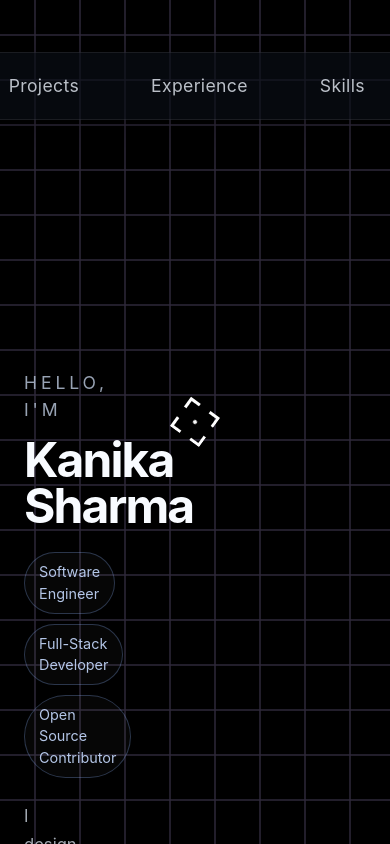
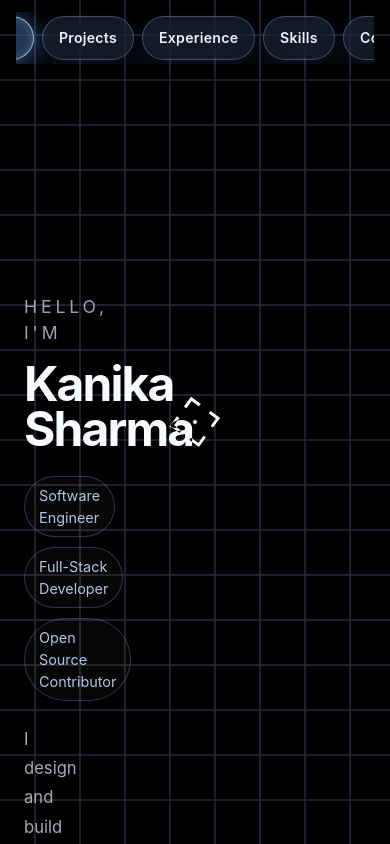
Before and after one commit to kanikasharma-18/Portfolio, a React app: page / in a window 390 px wide. Shown: the top 844 px of the page. Built offline with nearby package versions, Linux system fonts and the light colour scheme; the HTML template or start-up script is replaced by a standard one.

Commit message:
Navbar UI

```diff
--- a/src/App.jsx
+++ b/src/App.jsx
@@ -1,12 +1,13 @@
 import ShapeGrid from "./components/ShapeGrid";
 import TargetCursor from "./components/TargetCursor";
 import TechStack from "./components/TechStack";
+import Navbar from "./components/Navbar";
 
 function App() {
-  const navItems = ["About", "Projects", "Experience", "Skills", "Contact"];
-
   return (
     <div style={{ minHeight: "100vh", background: "#000", position: "relative" }}>
+      <Navbar />
+
       <div
         style={{
           position: "fixed",
@@ -28,6 +29,7 @@ function App() {
       </div>
 
       <div
+        id="about"
         style={{
           position: "relative",
           zIndex: 2,
@@ -50,39 +52,6 @@ function App() {
             paddingTop: "20px",
           }}
         >
-          <nav
-            style={{
-              alignSelf: "center",
-              marginTop: "8px",
-              padding: "10px 10px",
-              borderRadius: "999px",
-              background: "rgba(10, 14, 22, 0.66)",
-              border: "1px solid rgba(255,255,255,0.08)",
-              boxShadow: "0 10px 35px rgba(0, 0, 0, 0.22)",
-              backdropFilter: "blur(16px)",
-              WebkitBackdropFilter: "blur(16px)",
-              pointerEvents: "auto",
-            }}
-          >
-            <div style={{ display: "flex", gap: "60px", alignItems: "center", justifyContent: "center" }}>
-              {navItems.map((item) => (
-                <a
-                  key={item}
-                  href="#"
-                  style={{
-                    color: "rgba(226, 232, 240, 0.82)",
-                    textDecoration: "none",
-                    fontSize: "1.1rem",
-                    letterSpacing: "0.02em",
-                    padding: "10px 6px",
-                  }}
-                >
-                  {item}
-                </a>
-              ))}
-            </div>
-          </nav>
-
           <main
             style={{
               display: "grid",
@@ -157,6 +126,12 @@ function App() {
               <button
                 type="button"
                 className="cursor-target"
+                onClick={() => {
+                  const element = document.getElementById("projects");
+                  if (element) {
+                    element.scrollIntoView({ behavior: "smooth" });
+                  }
+                }}
                 style={{
                   background: "rgba(124, 173, 255, 0.14)",
                   color: "#eaf3ff",
@@ -338,7 +313,12 @@ function App() {
         </div>
       </div>
 
+      <div id="projects" style={{ paddingTop: "60px" }} />
+      <div id="experience" style={{ paddingTop: "40px" }} />
+
       <TechStack />
+
+      <div id="contact" style={{ paddingBottom: "80px" }} />
     </div>
   );
 }
--- /dev/null
+++ b/src/components/Navbar.css
@@ -0,0 +1,111 @@
+.navbar-header {
+  position: fixed;
+  top: 24px;
+  left: 50%;
+  transform: translateX(-50%);
+  z-index: 100;
+  display: flex;
+  justify-content: center;
+  align-items: center;
+  width: max-content;
+  max-width: calc(100vw - 32px);
+  pointer-events: auto;
+}
+
+.navbar-nav {
+  display: flex;
+  gap: 14px;
+  align-items: center;
+  justify-content: center;
+  padding: 0;
+  margin: 0;
+  background: transparent;
+  border: none;
+}
+
+.nav-pill {
+  position: relative;
+  display: inline-flex;
+  align-items: center;
+  justify-content: center;
+  min-height: 44px;
+  padding: 13px 20px;
+  border-radius: 999px;
+  background: rgba(124, 173, 255, 0.14);
+  border: 1px solid rgba(140, 182, 255, 0.32);
+  color: #eaf3ff;
+  font-family: 'Inter', -apple-system, BlinkMacSystemFont, "Segoe UI", Roboto, sans-serif;
+  font-size: 0.98rem;
+  font-weight: 600;
+  letter-spacing: 0.02em;
+  box-shadow: 0 10px 26px rgba(67, 112, 192, 0.16);
+  backdrop-filter: blur(12px);
+  -webkit-backdrop-filter: blur(12px);
+  cursor: pointer;
+  outline: none;
+  user-select: none;
+  transition: transform 280ms cubic-bezier(0.16, 1, 0.3, 1),
+              background-color 280ms ease,
+              border-color 280ms ease,
+              box-shadow 280ms ease,
+              color 280ms ease;
+  will-change: transform;
+  pointer-events: auto;
+}
+
+.nav-pill-text {
+  pointer-events: none;
+  white-space: nowrap;
+}
+
+/* Hover State */
+.nav-pill:hover {
+  background: rgba(124, 173, 255, 0.25);
+  border-color: rgba(140, 182, 255, 0.65);
+  color: #ffffff;
+  box-shadow: 0 12px 30px rgba(67, 112, 192, 0.35), 0 0 15px rgba(124, 173, 255, 0.25);
+}
+
+/* Active Section State */
+.nav-pill.active {
+  background: rgba(96, 165, 250, 0.32);
+  border-color: rgba(191, 219, 254, 0.8);
+  color: #ffffff;
+  font-weight: 600;
+  box-shadow: 0 0 22px rgba(96, 165, 250, 0.45), 0 10px 26px rgba(67, 112, 192, 0.3), inset 0 0 12px rgba(191, 219, 254, 0.25);
+}
+
+.nav-pill.active:hover {
+  background: rgba(96, 165, 250, 0.42);
+  border-color: rgba(191, 219, 254, 0.95);
+  box-shadow: 0 0 28px rgba(96, 165, 250, 0.55), 0 12px 30px rgba(67, 112, 192, 0.4), inset 0 0 15px rgba(191, 219, 254, 0.35);
+}
+
+/* Accessibility Focus Ring */
+.nav-pill:focus-visible {
+  outline: 2px solid #8cb6ff;
+  outline-offset: 4px;
+  box-shadow: 0 0 18px rgba(140, 182, 255, 0.6);
+}
+
+/* Mobile Responsiveness */
+@media (max-width: 640px) {
+  .navbar-header {
+    top: 12px;
+    width: 96vw;
+  }
+  .navbar-nav {
+    gap: 8px;
+    overflow-x: auto;
+    max-width: 100%;
+    scrollbar-width: none;
+    padding: 4px 0;
+  }
+  .navbar-nav::-webkit-scrollbar {
+    display: none;
+  }
+  .nav-pill {
+    padding: 10px 16px;
+    font-size: 0.88rem;
+  }
+}
--- /dev/null
+++ b/src/components/Navbar.jsx
@@ -0,0 +1,93 @@
+import { useState, useEffect, useRef } from 'react';
+import './Navbar.css';
+
+const NAV_ITEMS = [
+  { id: 'about', label: 'About' },
+  { id: 'projects', label: 'Projects' },
+  { id: 'experience', label: 'Experience' },
+  { id: 'skills', label: 'Skills' },
+  { id: 'contact', label: 'Contact' },
+];
+
+export default function Navbar() {
+  const [activeSection, setActiveSection] = useState('about');
+
+  useEffect(() => {
+    const handleScroll = () => {
+      const scrollPosition = window.scrollY + 250;
+      const sections = NAV_ITEMS.map((item) => document.getElementById(item.id)).filter(Boolean);
+
+      for (let i = sections.length - 1; i >= 0; i--) {
+        const section = sections[i];
+        if (section && section.offsetTop <= scrollPosition) {
+          setActiveSection(NAV_ITEMS[i].id);
+          break;
+        }
+      }
+    };
+
+    window.addEventListener('scroll', handleScroll, { passive: true });
+    return () => window.removeEventListener('scroll', handleScroll);
+  }, []);
+
+  const handleNavClick = (id) => {
+    setActiveSection(id);
+    const element = document.getElementById(id);
+    if (element) {
+      element.scrollIntoView({ behavior: 'smooth', block: 'start' });
+    }
+  };
+
+  return (
+    <header className="navbar-header">
+      <nav className="navbar-nav" aria-label="Main Navigation">
+        {NAV_ITEMS.map((item) => (
+          <NavPill
+            key={item.id}
+            item={item}
+            isActive={activeSection === item.id}
+            onClick={() => handleNavClick(item.id)}
+          />
+        ))}
+      </nav>
+    </header>
+  );
+}
+
+function NavPill({ item, isActive, onClick }) {
+  const buttonRef = useRef(null);
+
+  const handleMouseMove = (e) => {
+    const btn = buttonRef.current;
+    if (!btn) return;
+    const rect = btn.getBoundingClientRect();
+    const centerX = rect.left + rect.width / 2;
+    const centerY = rect.top + rect.height / 2;
+
+    const deltaX = (e.clientX - centerX) * 0.22;
+    const deltaY = (e.clientY - centerY) * 0.22;
+
+    btn.style.transform = `translate3d(${deltaX}px, ${deltaY - 2.5}px, 0) scale(1.05)`;
+  };
+
+  const handleMouseLeave = () => {
+    const btn = buttonRef.current;
+    if (!btn) return;
+    btn.style.transform = `translate3d(0, 0px, 0) scale(1)`;
+  };
+
+  return (
+    <button
+      ref={buttonRef}
+      type="button"
+      className={`cursor-target nav-pill ${isActive ? 'active' : ''}`}
+      onClick={onClick}
+      onMouseMove={handleMouseMove}
+      onMouseLeave={handleMouseLeave}
+      aria-current={isActive ? 'page' : undefined}
+      aria-label={`Navigate to ${item.label} section`}
+    >
+      <span className="nav-pill-text">{item.label}</span>
+    </button>
+  );
+}
--- a/src/components/TargetCursor.css
+++ b/src/components/TargetCursor.css
@@ -8,6 +8,12 @@
   z-index: 9999;
   mix-blend-mode: difference;
   transform: translate(-50%, -50%);
+  transition: filter 250ms ease;
+}
+
+.target-cursor-wrapper.is-active {
+  mix-blend-mode: normal;
+  filter: drop-shadow(0 0 10px rgba(96, 165, 250, 0.8)) drop-shadow(0 0 20px rgba(59, 130, 246, 0.5));
 }
 
 .target-cursor-dot {
@@ -20,6 +26,13 @@
   border-radius: 50%;
   transform: translate(-50%, -50%);
   will-change: transform;
+  transition: background-color 250ms ease, box-shadow 250ms ease, transform 250ms ease;
+}
+
+.target-cursor-wrapper.is-active .target-cursor-dot {
+  background: #60a5fa;
+  box-shadow: 0 0 10px #60a5fa, 0 0 20px rgba(59, 130, 246, 0.9);
+  transform: translate(-50%, -50%) scale(1.6);
 }
 
 .target-cursor-corner {
@@ -30,6 +43,12 @@
   height: 12px;
   border: 3px solid #fff;
   will-change: transform;
+  transition: border-color 250ms ease, border-radius 250ms ease;
+}
+
+.target-cursor-wrapper.is-active .target-cursor-corner {
+  border-color: #60a5fa;
+  border-radius: 5px;
 }
 
 .corner-tl {
```
Also changed, not shown: src/components/TargetCursor.jsx (+56 -18 lines).
